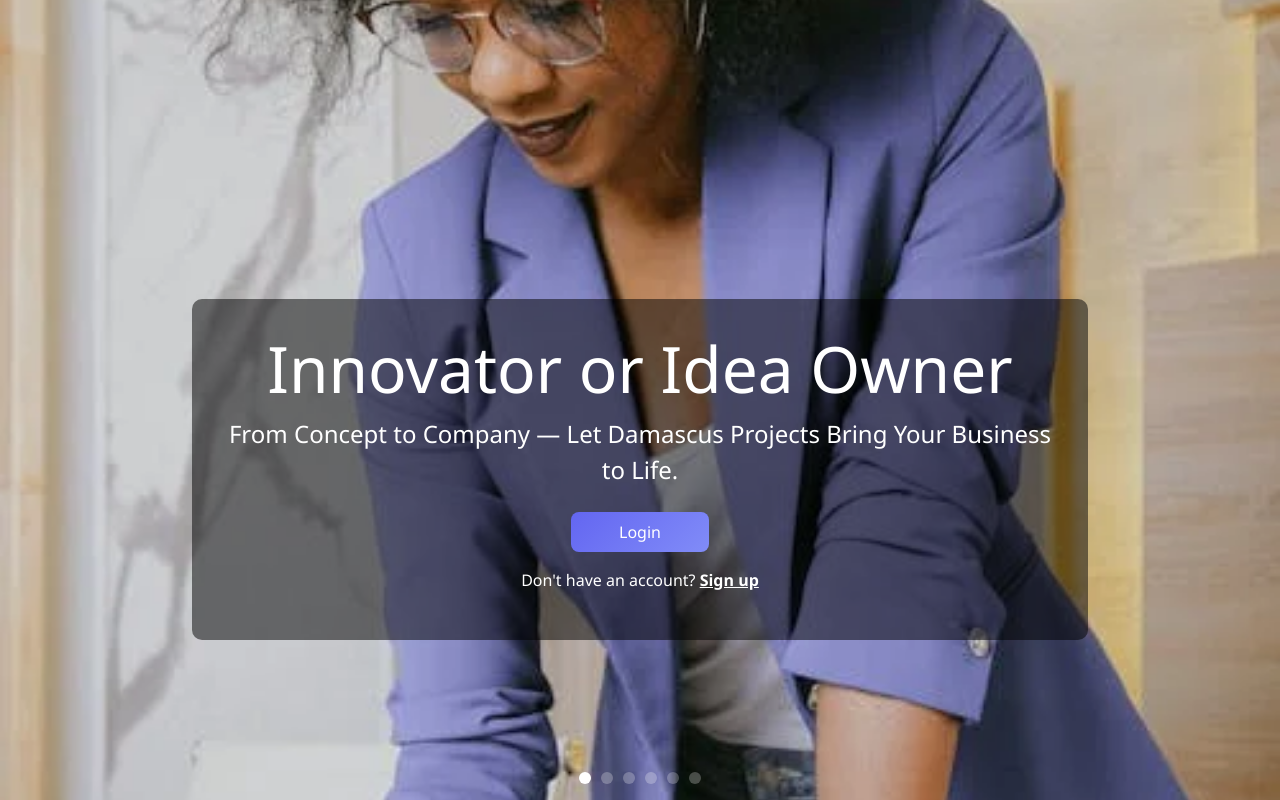
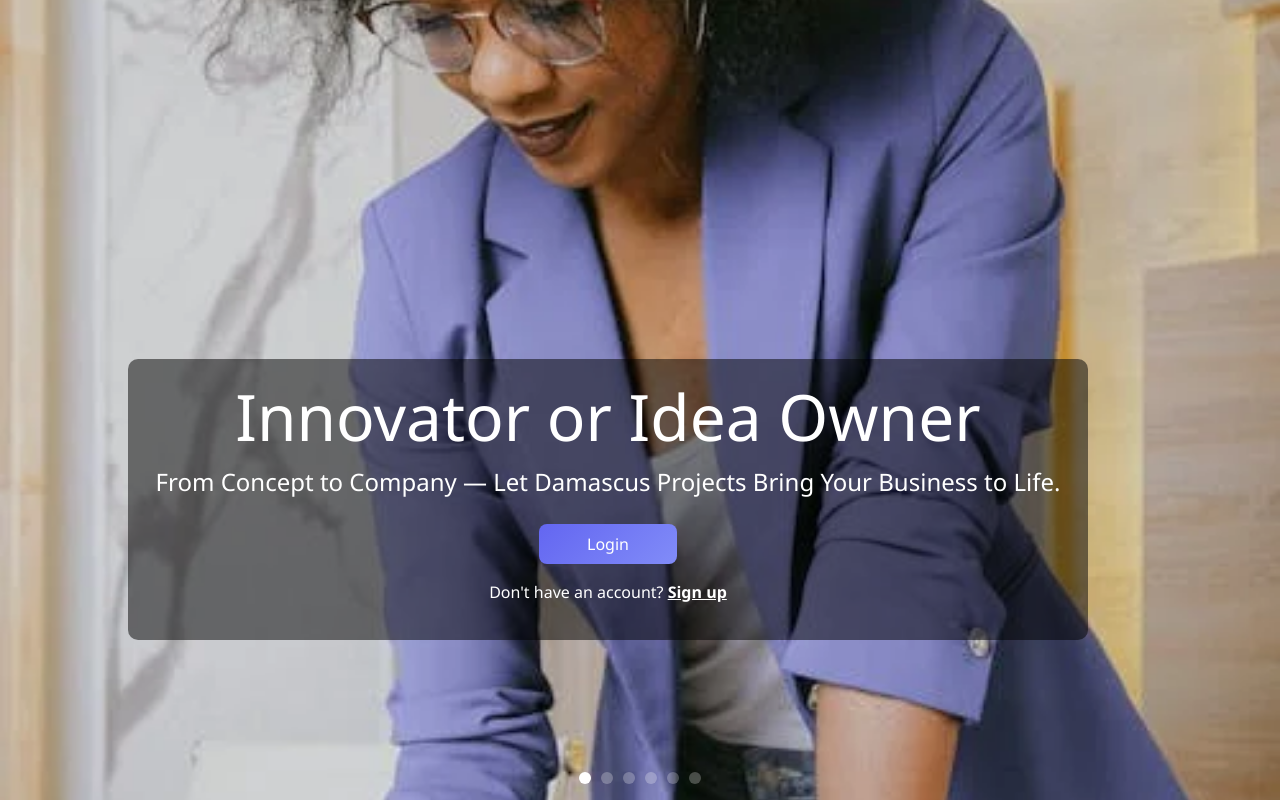
Before and after one commit to Abuqataada/damascusapp, a Flask app: page / in a window 1280 px wide. Run offline with Flask 3, Linux system fonts and the light colour scheme.

Commit message:
expand the carousel-caption div

```diff
--- a/static/css/style.css
+++ b/static/css/style.css
@@ -315,14 +315,13 @@
   position: absolute;
   right: 15%;
   bottom: 20%;
-  left: 15%;
+  left: 10%;
   padding-top: 1.25rem;
   padding-bottom: 1.25rem;
   color: #fff;
   text-align: center;
   background-color: rgba(0, 0, 0, 0.5);
   border-radius: 10px;
-  padding: 2rem;
 }
 
 /* Carousel indicator styles */
```
